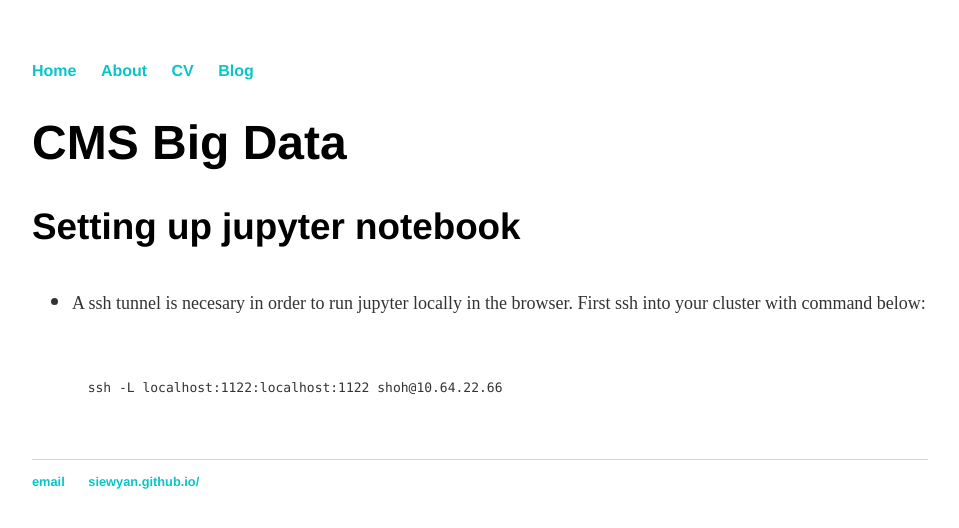
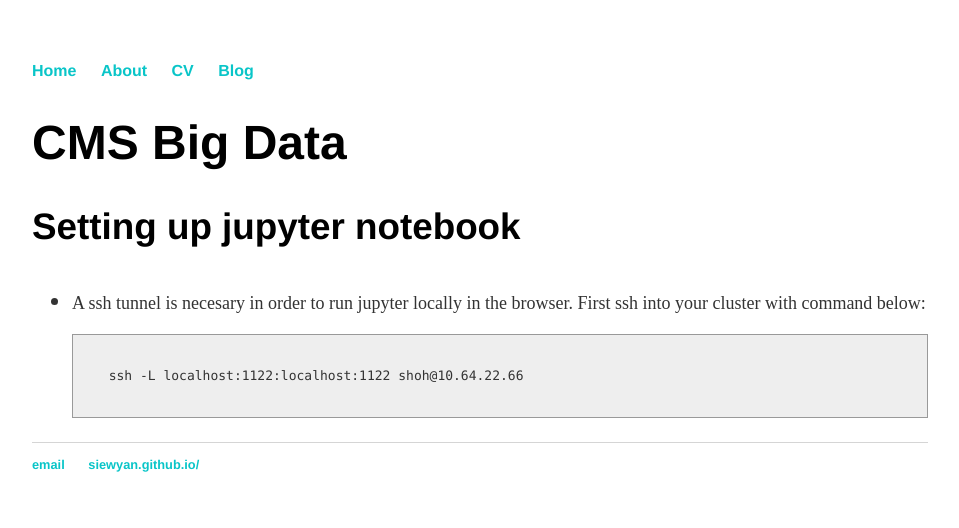
Before and after one commit to SiewYan/SiewYan.github.io, a Jekyll site: the page built from projects/CMSBigData.html, in a window 1280 px wide. Shown: the top 528 px of the page, without its empty margins (160-1119 px from the left). Built offline with Jekyll 4.4.1, drawn with Linux system fonts in a browser that asks for light colours; nearby versions of some CDN libraries.

Commit message:
Update CMSBigData.html

```diff
--- a/projects/CMSBigData.html
+++ b/projects/CMSBigData.html
@@ -8,7 +8,7 @@ title: CMS Big Data
   <h3>Setting up jupyter notebook</h3>
   <ul>
   <li><p>A ssh tunnel is necesary in order to run jupyter locally in the browser. First ssh into your cluster with command below:</p>
- <code>
+ <pre><code>
   ssh -L localhost:1122:localhost:1122 shoh@10.64.22.66
-  </code>
+ </code></pre>
 </ul>
```
